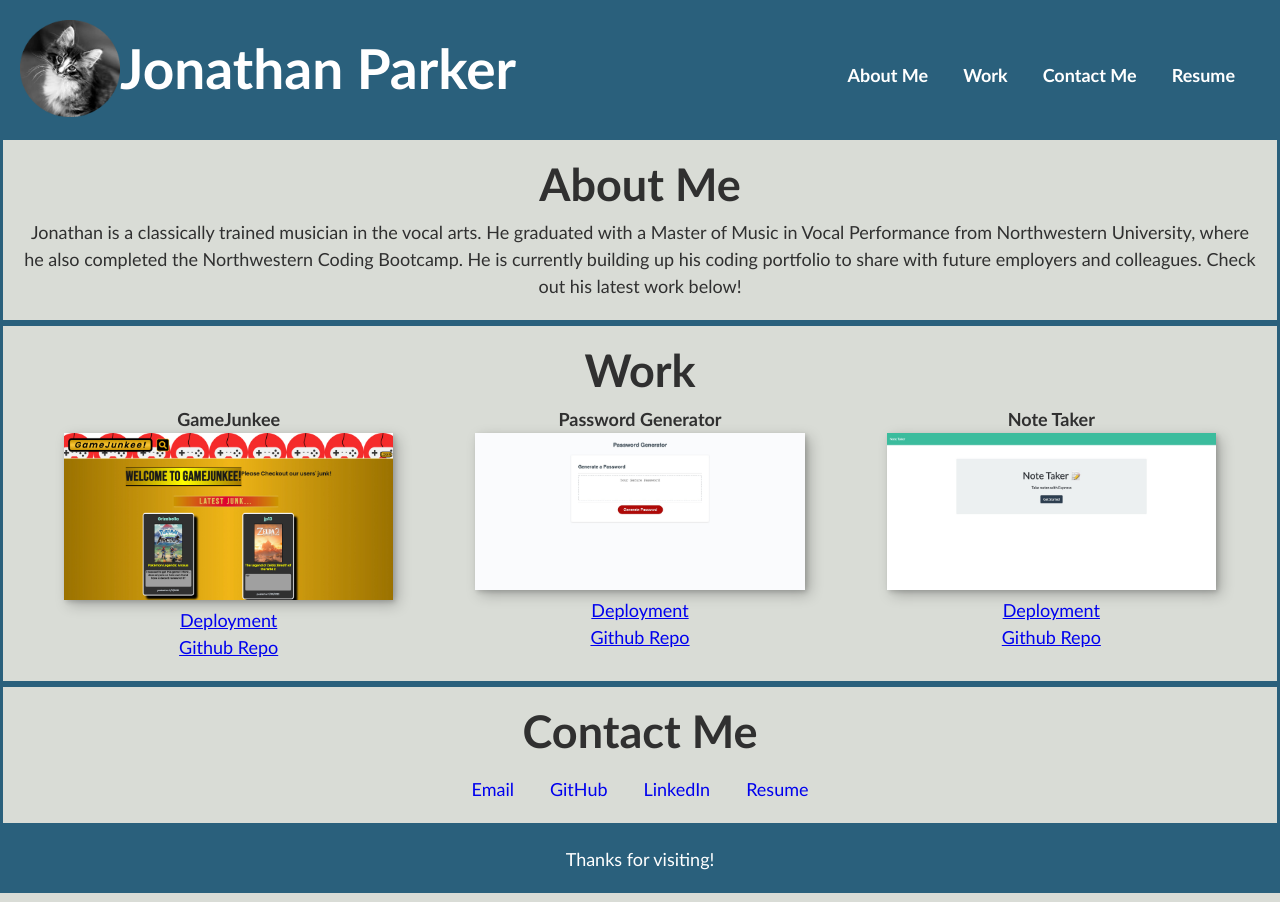
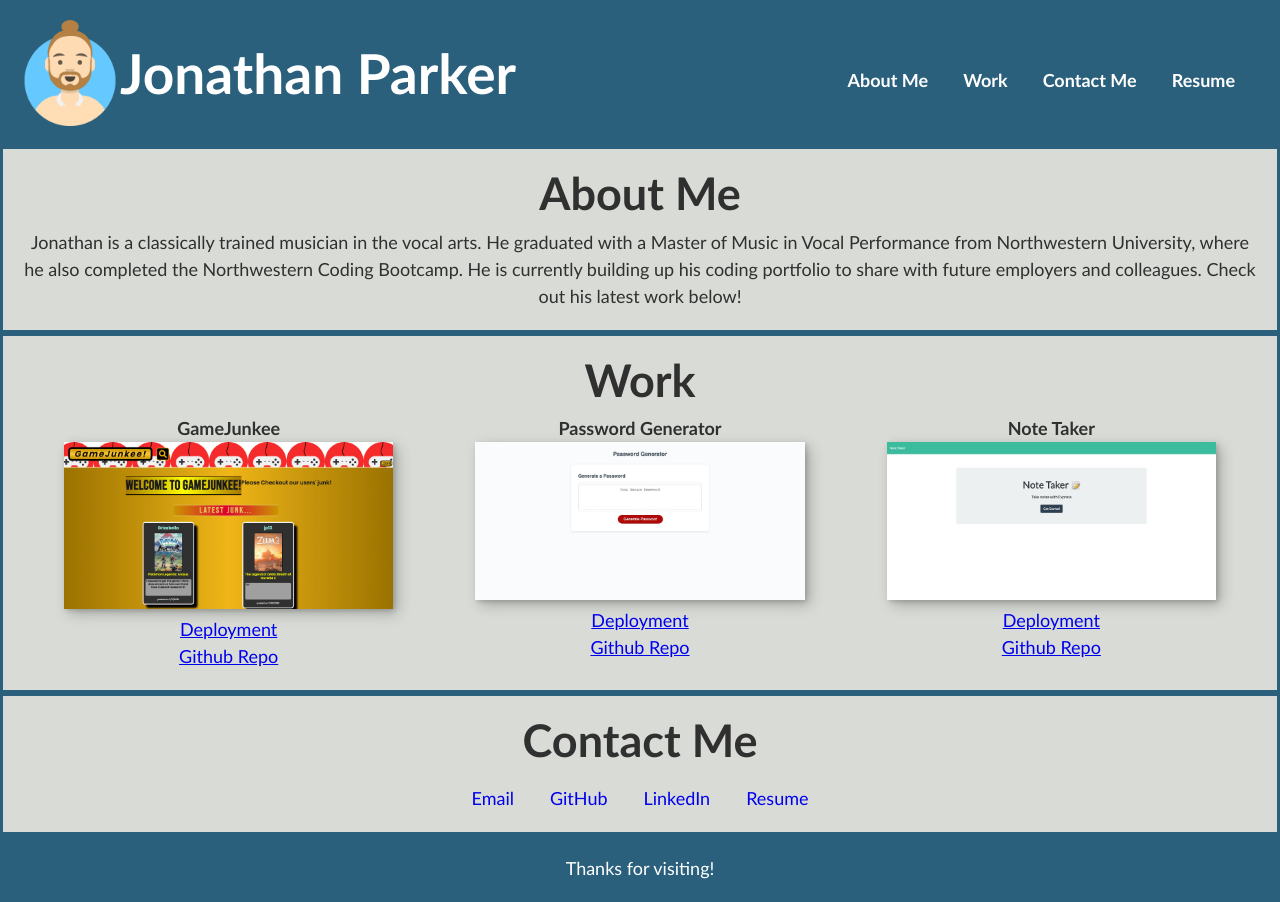
Before and after one commit to jonathanparker21/professional-portfolio-v2, a plain HTML site: page index.html in a window 1280 px wide. Drawn offline with Linux system fonts and the light colour scheme.

Commit message:
Updating avatar

```diff
--- a/index.html
+++ b/index.html
@@ -12,7 +12,7 @@
   <body>
     <header>
       <img
-        src="img/avatar-cat.png"
+        src="./img/avataaars.png"
         alt="an avatar of a cat"
         class="header-img"
       />
```
Also changed, not shown: img/avataaars.png (added), img/avatar-cat.png (deleted).
